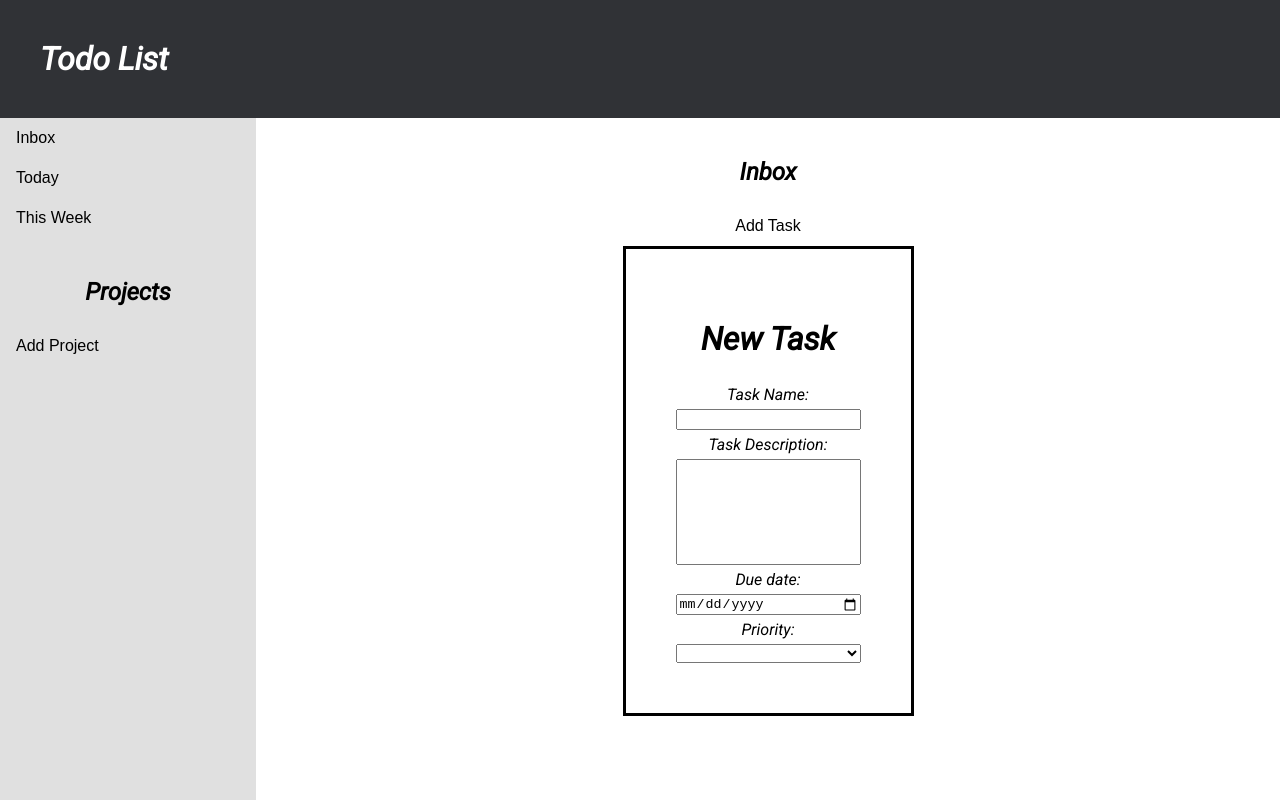
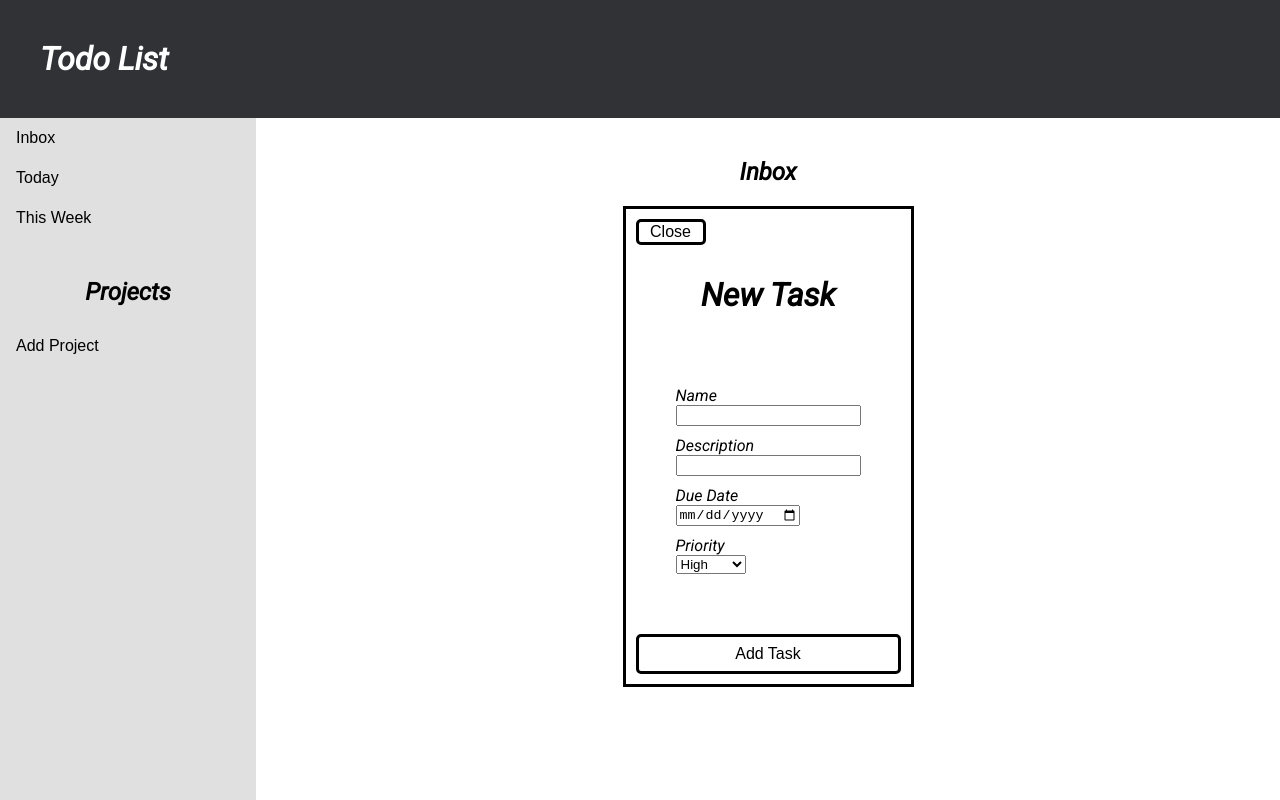
Before and after one commit to N0877935/Todo-List, a website built with webpack: page dist/index.html in a window 1280 px wide. Both pictures are taken after a click on the button "Add Task". Shown: the top 800 px of the page. Built offline with nearby package versions, Linux system fonts and the light colour scheme; a web font is replaced by a local one.

Commit message:
removed dynamically created elements and added HTML pop up

```diff
--- a/src/Functions/createTask.js
+++ b/src/Functions/createTask.js
@@ -1,4 +1,4 @@
-class createTask {
+class Task {
         constructor(title, description, dueDate, priority) {
             this.title = title;
             this.description = description;
@@ -11,4 +11,4 @@ class createTask {
         }
     }
 
-export default createTask;
+export default Task;
--- a/src/Functions/showTask.js
+++ b/src/Functions/showTask.js
@@ -1,50 +1,36 @@
-import createTask from "./createTask";
+import Task from "./createTask";
 import createProject from "./createProject";
+import showArray from "./showArray";
+
+const popUp = document.getElementById("pop-up-form");
+popUp.style.display = "none";
+// function that adds new task button to each tab
 
 
-// function that adds new task button to each tab
+
 
 function showTaskButton() {
 
     const div = document.querySelector('.tab-content');
     const button = document.createElement("button");
+    const close = document.getElementById("close");
     button.textContent = 'Add Task';
     div.appendChild(button);
 
     button.addEventListener('click', function(){
-        const popUpDiv = document.createElement("div");
-        const form = document.createElement("form");
-        const title = document.createElement("h1");
-        const titleLabel = document.createElement("label");
-        const formTitle = document.createElement("input");
-        const descLabel = document.createElement("label");
-        const formDesc = document.createElement("input");
-        const dateLabel = document.createElement("label");
-        const formDate = document.createElement("input");
-        const prioLabel = document.createElement("label");
-        const formPrio = document.createElement("select");
+        popUp.style.display = "block";
+        button.style.display = "none";
+    });
 
-        title.textContent = "New Task";
-        titleLabel.textContent = "Task Name:";
-        descLabel.textContent = "Task Description:"
-        dateLabel.textContent = "Due date:"
-        prioLabel.textContent = "Priority:"
+    close.addEventListener('click', function() {
+        popUp.style.display = "none";
+        button.style.display = "block";
+    })
 
-        formDate.setAttribute("type", "date");
-
-        popUpDiv.classList.add('popUpDiv');
-        formDesc.classList.add('description');
-        form.classList.add('form');
-
-        form.append(title, titleLabel , formTitle, descLabel, formDesc, dateLabel, formDate, prioLabel, formPrio);
-        popUpDiv.appendChild(form);
-
-        div.appendChild(popUpDiv);
-
-    })
 }
 
-function showTask(inputTitle, inputDescription, inputDate, inputPriority) {
+function showTask() {
+
 
 }
 
@@ -52,4 +38,4 @@ function showProject() {
 
 }
 
-export { showTaskButton};
+export { showTaskButton, showTask};
--- a/src/index.js
+++ b/src/index.js
@@ -1,7 +1,7 @@
 import '../dist/style.css';
-import createTask from "./Functions/createTask";
+import Task from "./Functions/createTask";
 import loadPage from './Functions/loadPage';
-import {showTaskButton} from "./Functions/showTask";
+import {showTask, showTaskButton} from "./Functions/showTask";
 
 
 // index = inbox default project (first page that loads)
@@ -27,7 +27,7 @@ thisWeek.addEventListener('click', function(){
 });
 
 
-let newTask = new createTask("Dog", "Walk Dog", "25/01/2023", "high");
+let newTask = new Task("Dog", "Walk Dog", "25/01/2023", "high");
 
 console.log(newTask.getTask());
 
```
Also changed, not shown: dist/index.html, dist/main.js, dist/style.css.
